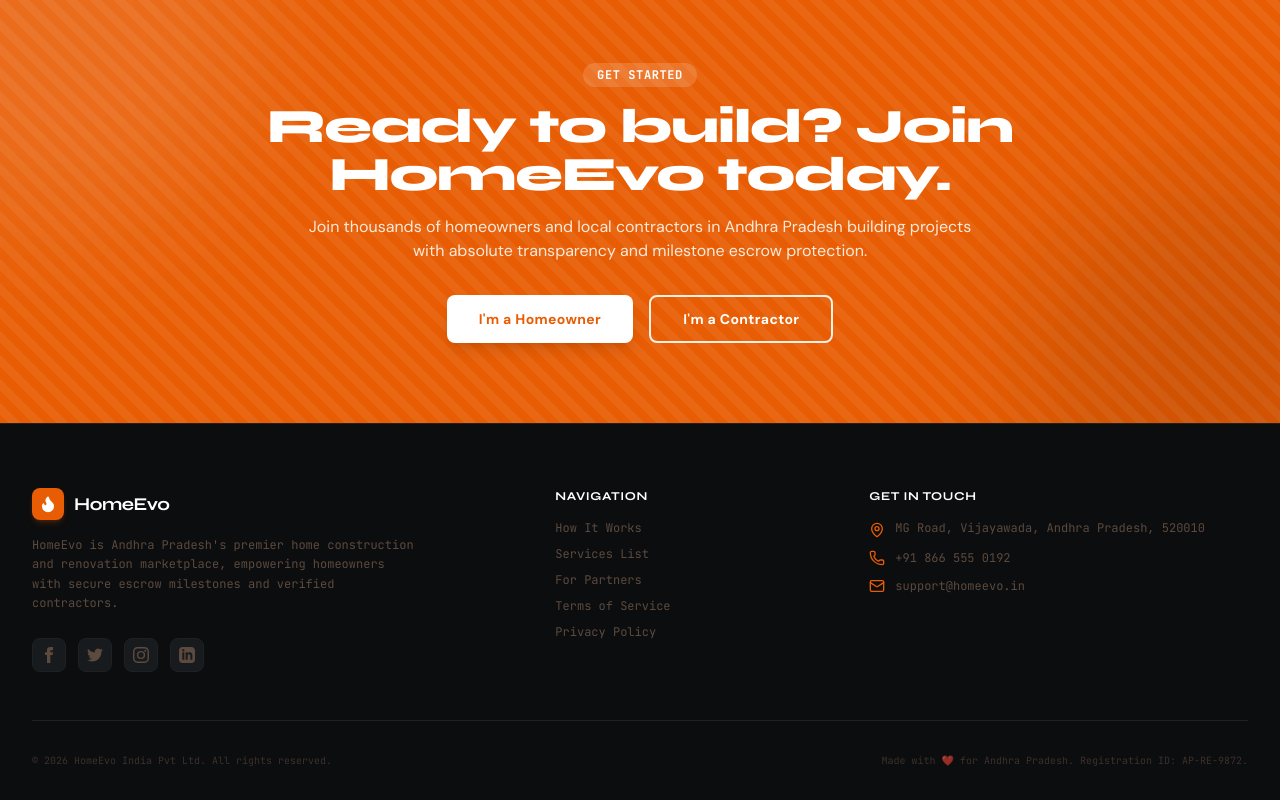
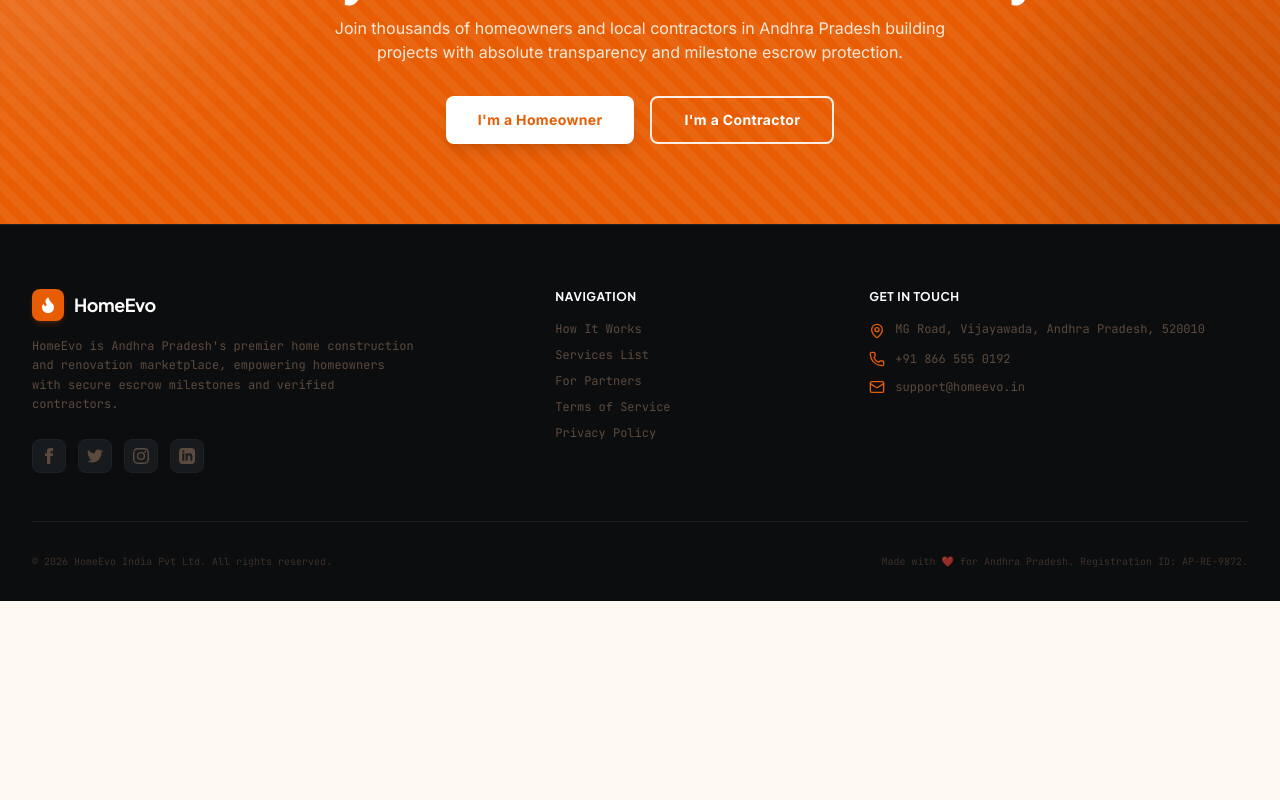
Before and after one commit to Deepak6007/HomeEvo, a Next.js app: page / in a window 1280 px wide. Shown: the part 4538-5338 px from the top of the page. After the commit the page ends 5139 px from the top, so only its background shows below. Built offline with nearby package versions, Linux system fonts and the light colour scheme; no server answers.

Commit message:
Design: Replace default font families with a highly professional startup font suite (Plus Jakarta Sans, Inter, Lora, Space Grotesk)

```diff
--- a/src/app/globals.css
+++ b/src/app/globals.css
@@ -1,4 +1,4 @@
-@import url('https://fonts.googleapis.com/css2?family=Barlow+Condensed:wght@400;500;600;700&family=DM+Sans:ital,opsz,wght@0,9..40,100..1000;1,9..40,100..1000&family=Fraunces:ital,opsz,wght@0,9..144,100..900;1,9..144,100..900&family=JetBrains+Mono:ital,wght@0,100..800;1,100..800&family=Syne:wght@400..800&family=Outfit:wght@100..900&display=swap');
+@import url('https://fonts.googleapis.com/css2?family=Inter:wght@300;400;500;600;700;800&family=Lora:ital,wght@0,400;0,500;0,600;0,700;1,400&family=Plus+Jakarta+Sans:wght@300;400;500;600;700;800&family=Space+Grotesk:wght@400;500;600;700&family=JetBrains+Mono:ital,wght@0,100..800;1,100..800&display=swap');
 @import "tailwindcss";
 @import "tw-animate-css";
 @import "shadcn/tailwind.css";
@@ -7,12 +7,12 @@
 
 @theme {
   /* Font families */
-  --font-display: Syne, sans-serif;
-  --font-serif: Fraunces, serif;
-  --font-body: "DM Sans", sans-serif;
-  --font-industrial: "Barlow Condensed", sans-serif;
+  --font-display: "Plus Jakarta Sans", sans-serif;
+  --font-serif: Lora, serif;
+  --font-body: Inter, sans-serif;
+  --font-industrial: "Space Grotesk", sans-serif;
   --font-mono: "JetBrains Mono", monospace;
-  --font-admin: "Outfit", sans-serif;
+  --font-admin: "Plus Jakarta Sans", sans-serif;
 
   /* Custom brand colors */
   --color-orange: #E85D04;
--- a/src/app/layout.tsx
+++ b/src/app/layout.tsx
@@ -1,29 +1,28 @@
 import * as React from "react"
 import "@/env"
-import { Syne, DM_Sans, Fraunces, Barlow_Condensed, JetBrains_Mono, Outfit } from "next/font/google"
+import { Plus_Jakarta_Sans, Inter, Lora, Space_Grotesk, JetBrains_Mono } from "next/font/google"
 import "./globals.css"
 
-const syne = Syne({
+const plusJakartaSans = Plus_Jakarta_Sans({
   subsets: ["latin"],
   variable: "--font-display",
   display: "swap",
 })
 
-const dmSans = DM_Sans({
+const inter = Inter({
   subsets: ["latin"],
   variable: "--font-body",
   display: "swap",
 })
 
-const fraunces = Fraunces({
+const lora = Lora({
   subsets: ["latin"],
   variable: "--font-serif",
   display: "swap",
 })
 
-const barlowCondensed = Barlow_Condensed({
+const spaceGrotesk = Space_Grotesk({
   subsets: ["latin"],
-  weight: ["400", "500", "600", "700"],
   variable: "--font-industrial",
   display: "swap",
 })
@@ -34,7 +33,7 @@ const jetbrainsMono = JetBrains_Mono({
   display: "swap",
 })
 
-const outfit = Outfit({
+const adminFont = Plus_Jakarta_Sans({
   subsets: ["latin"],
   variable: "--font-admin",
   display: "swap",
@@ -51,7 +50,7 @@ export default function RootLayout({ children }: { children: React.ReactNode })
   return (
     <html
       lang="en"
-      className={`${syne.variable} ${dmSans.variable} ${fraunces.variable} ${barlowCondensed.variable} ${jetbrainsMono.variable} ${outfit.variable}`}
+      className={`${plusJakartaSans.variable} ${inter.variable} ${lora.variable} ${spaceGrotesk.variable} ${jetbrainsMono.variable} ${adminFont.variable}`}
     >
       <body className="bg-cream text-foreground antialiased min-h-screen selection:bg-orange/30 selection:text-foreground">
         <Providers>
```
